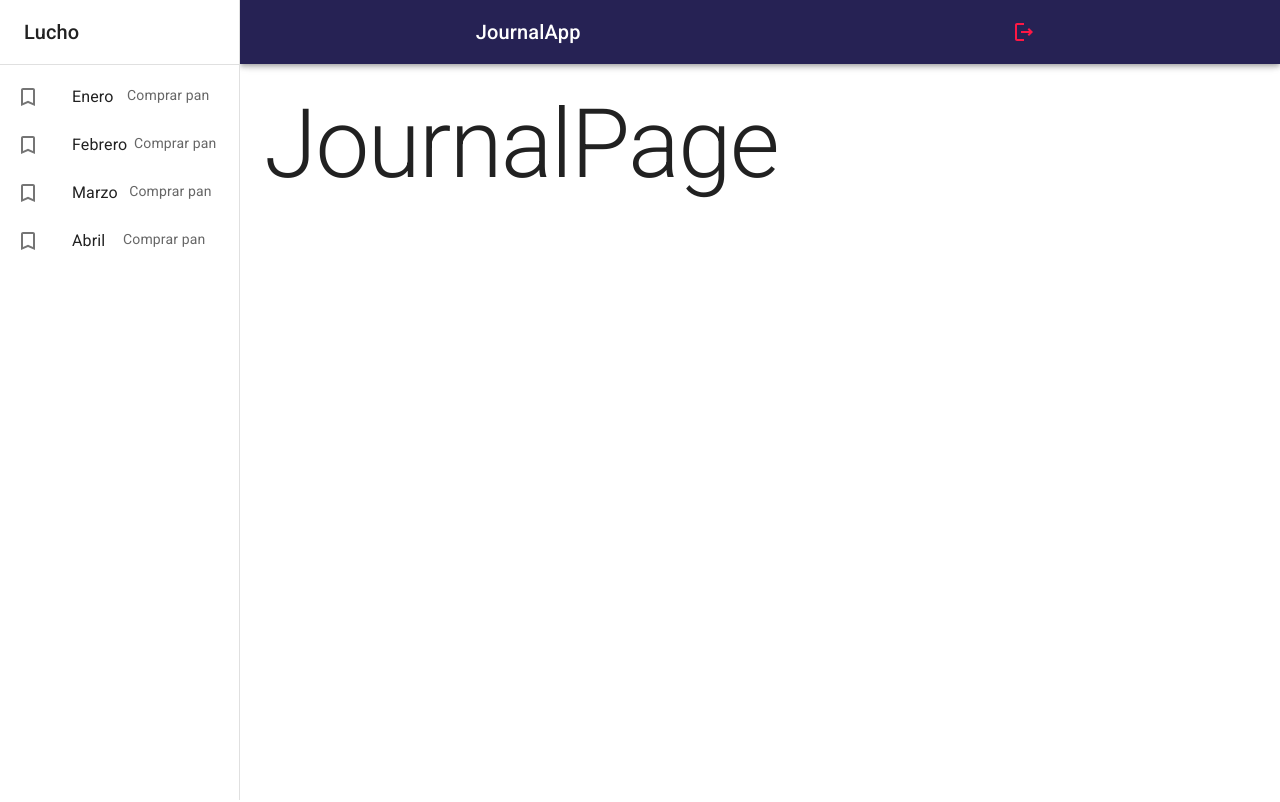
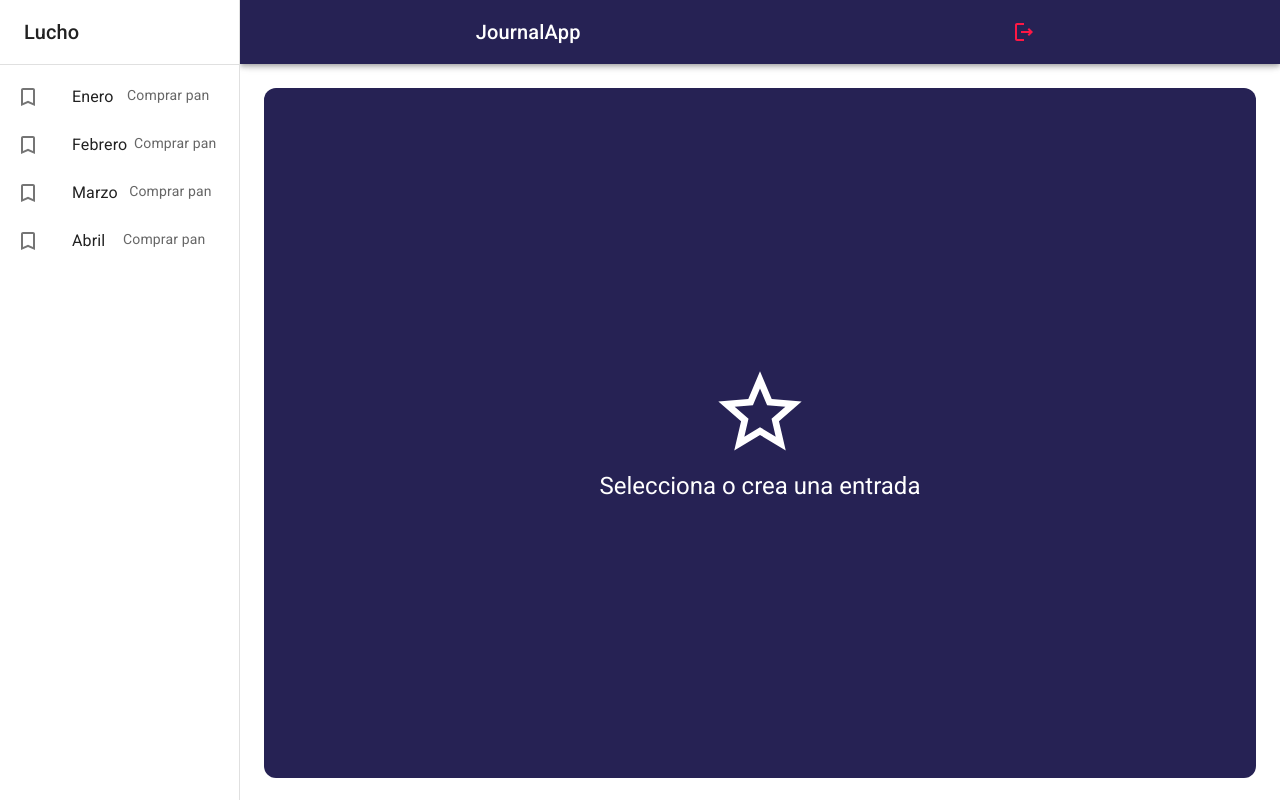
Before and after one commit to lucho-krs/journalApp, a React (Vite) app: page / in a window 1280 px wide. Built offline with nearby package versions, Linux system fonts and the light colour scheme.

Commit message:
Se crea nothingSelectedView

```diff
--- a/src/journal/pages/JournalPage.jsx
+++ b/src/journal/pages/JournalPage.jsx
@@ -1,10 +1,10 @@
-import { Typography } from "@mui/material"
 import { JournalLayout } from "../layout/JournalLayout"
+import { NothingSelectedView } from "../view"
 
 export const JournalPage = () => {
     return (
         <JournalLayout>
-            <Typography variant='h1'>JournalPage</Typography>
+            <NothingSelectedView />
         </JournalLayout>
     )
 }
--- /dev/null
+++ b/src/journal/view/NothingSelectedView.jsx
@@ -0,0 +1,23 @@
+import { StarOutline } from "@mui/icons-material";
+import { Grid, Typography } from "@mui/material";
+
+export const NothingSelectedView = () => {
+  return (
+    <Grid
+        container
+        spacing={ 0 }
+        direction="column"
+        alignItems="center"
+        justifyContent="center"
+        sx={{ minHeight: 'calc(100vh - 110px)', backgroundColor: 'primary.main', borderRadius: 3 }}
+
+    >
+        <Grid item xs={ 12 }>
+            <StarOutline sx={{ fontSize: 100, color: 'white' }}/>
+        </Grid>
+        <Grid item xs={ 12 }>
+            <Typography color="white" variant="h5">Selecciona o crea una entrada</Typography>
+        </Grid>
+    </Grid>
+  )
+}
--- /dev/null
+++ b/src/journal/view/index.js
@@ -0,0 +1 @@
+export * from './NothingSelectedView';
```
